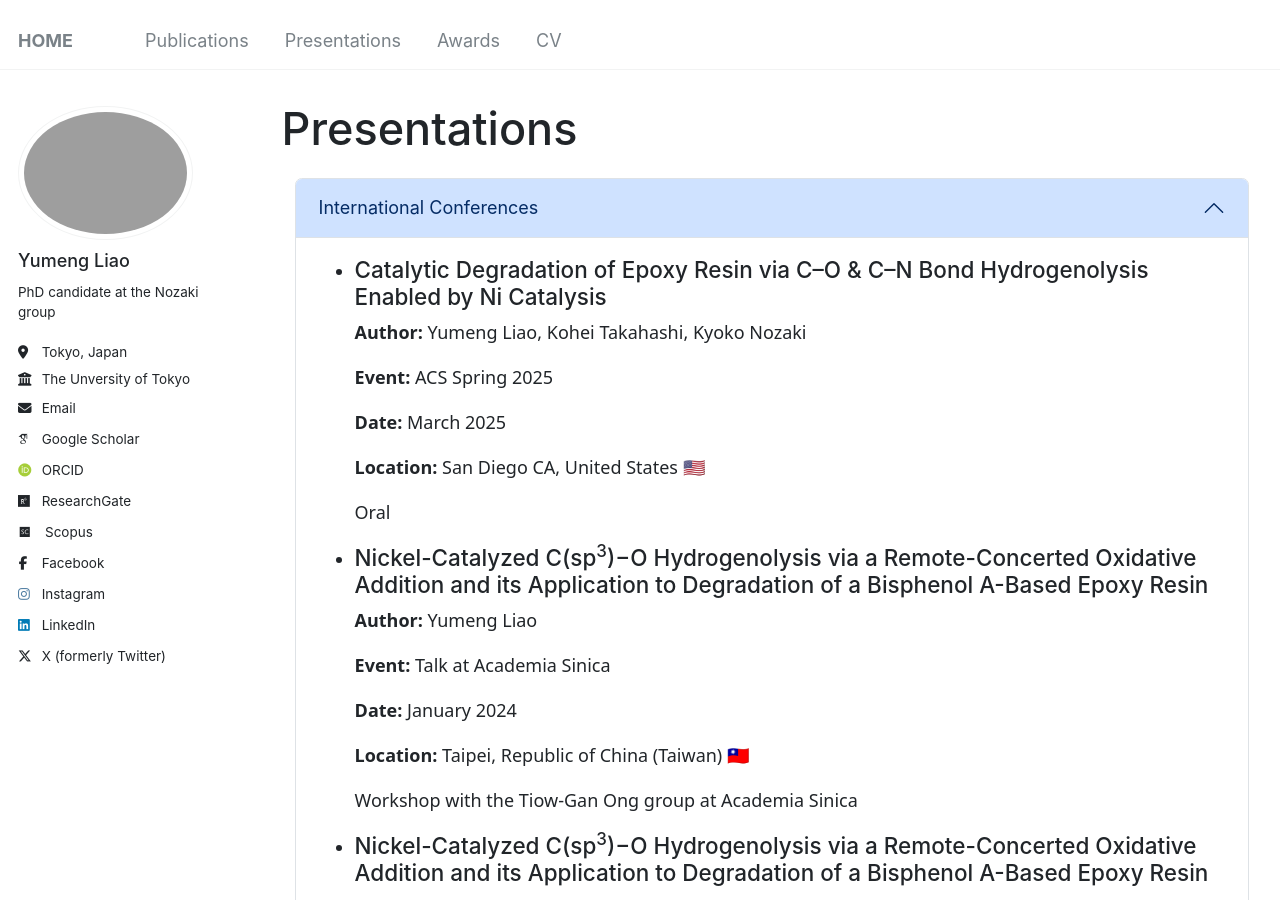
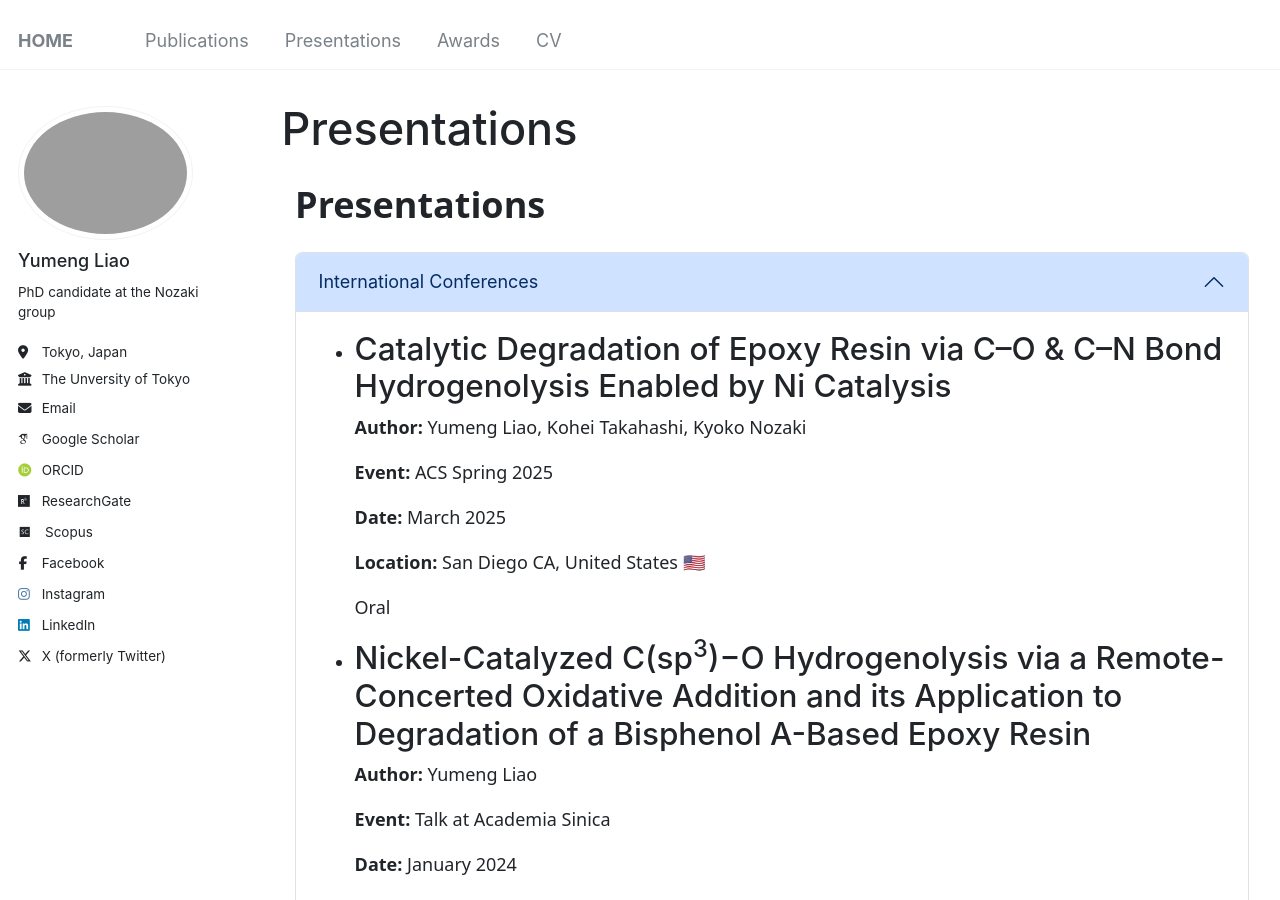
Before and after one commit to liaoym0610/academic, a Jekyll site: the page built from _pages/presentations.html, in a window 1280 px wide and 900 px high. Built offline with Jekyll 4.4.1, drawn with Linux system fonts in a browser that asks for light colours; some web fonts are replaced.

Commit message:
Update presentations.html

```diff
--- a/_pages/presentations.html
+++ b/_pages/presentations.html
@@ -9,6 +9,10 @@ author_profile: true
 <script src="https://cdn.jsdelivr.net/npm/bootstrap@5.3.0-alpha1/dist/js/bootstrap.bundle.min.js"></script>
 
 <div class="container mt-4">
+  <!-- 主標題 -->
+  <h1 style="all: unset; font-size: 2rem; font-weight: bold; margin: 20px 0; display: block;">{{ page.title }}</h1>
+
+  <!-- 折疊菜單 -->
   <div class="accordion" id="conferenceAccordion">
     <!-- International Conferences -->
     <div class="accordion-item">
@@ -23,7 +27,7 @@ author_profile: true
             {% for pres in site.data.presentations %}
               {% if pres.category == "International" %}
                 <li class="presentation-item mb-3">
-                  <h3 style="font-size: 1.25rem;">{{ pres.title }}</h3>
+                  <h3>{{ pres.title }}</h3>
                   <p><strong>Author:</strong> {{ pres.author }}</p>
                   <p><strong>Event:</strong> {{ pres.event }}</p>
                   <p><strong>Date:</strong> {{ pres.date }}</p>
@@ -55,7 +59,7 @@ author_profile: true
             {% for pres in site.data.presentations %}
               {% if pres.category == "Domestic" %}
                 <li class="presentation-item mb-3">
-                  <h3 style="font-size: 1.25rem;">{{ pres.title }}</h3>
+                  <h3>{{ pres.title }}</h3>
                   <p><strong>Author:</strong> {{ pres.author }}</p>
                   <p><strong>Event:</strong> {{ pres.event }}</p>
                   <p><strong>Date:</strong> {{ pres.date }}</p>
```
